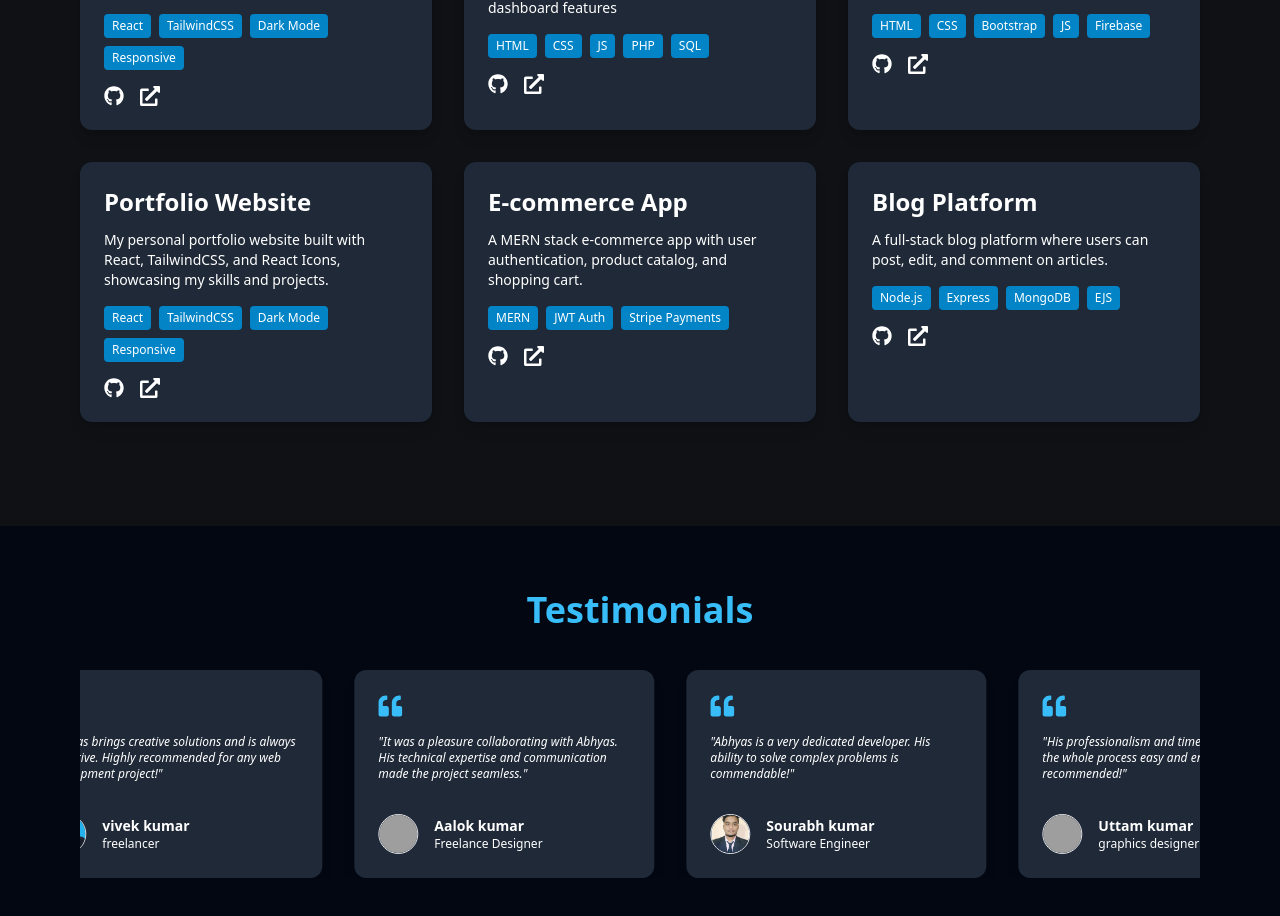
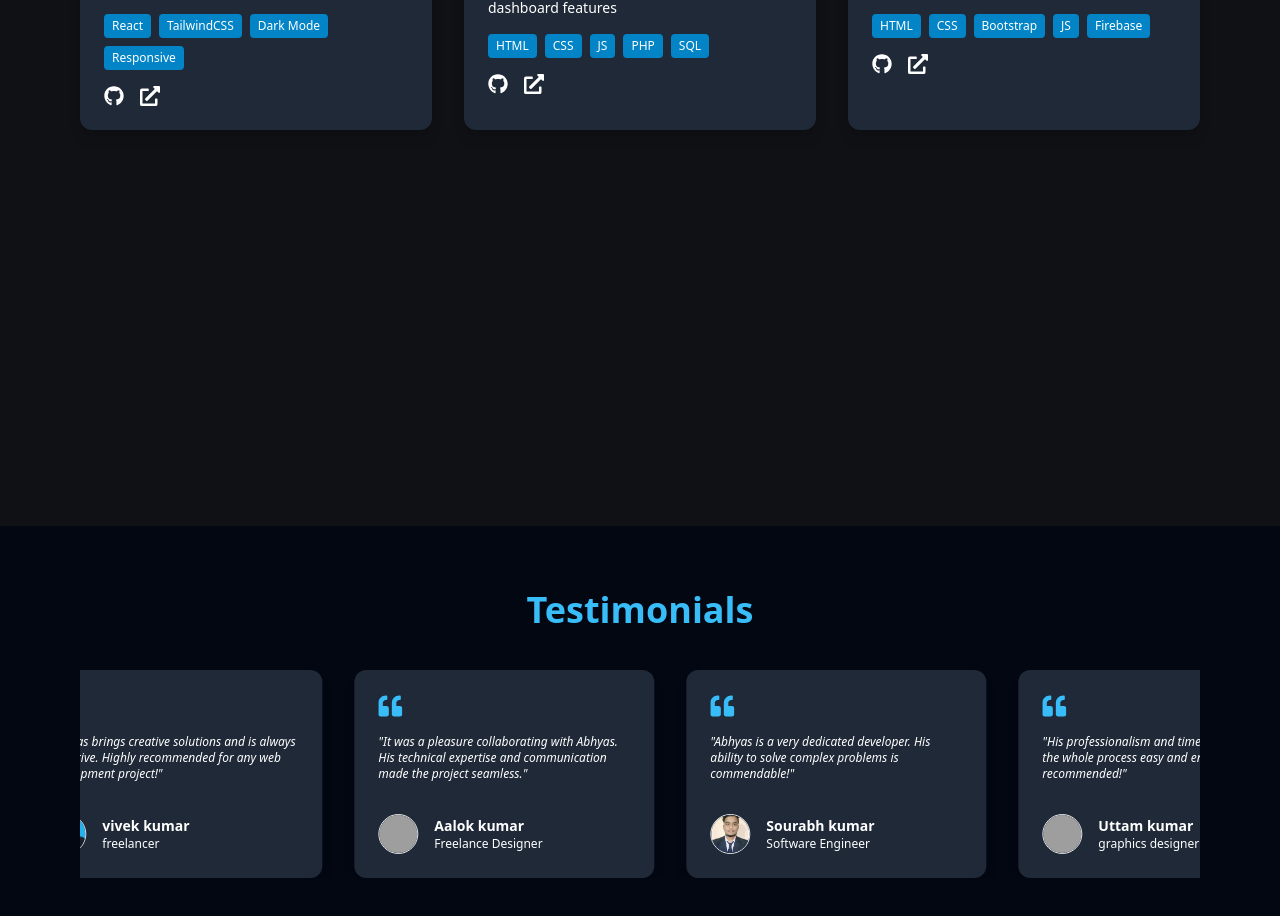
Before and after one commit to abhyaskumar/abhi-portfolio, a React (Vite) app: page / in a window 1280 px wide. Shown: the part 3536-4452 px from the top of the page. Built offline with nearby package versions, Linux system fonts and the light colour scheme; grey boxes are pictures that could not be loaded.

Commit message:
Updated code

```diff
--- a/src/components/projects.jsx
+++ b/src/components/projects.jsx
@@ -22,27 +22,6 @@ const projects = [
     github: 'https://github.com/abhyaskumar/blog-platform',
     demo: 'https://tripmaster.netlify.app/',
     tech: ['HTML', 'CSS', 'Bootstrap', 'JS', 'Firebase'],
-  },
-   {
-    title: 'Portfolio Website',
-    description: 'My personal portfolio website built with React, TailwindCSS, and React Icons, showcasing my skills and projects.',
-    github: 'https://github.com/abhyaskumar',
-    demo: '#Home', // you can replace with live URL if hosted
-    tech: ['React', 'TailwindCSS', 'Dark Mode', 'Responsive'],
-  },
-  {
-    title: 'E-commerce App',
-    description: 'A MERN stack e-commerce app with user authentication, product catalog, and shopping cart.',
-    github: 'https://github.com/abhyaskumar/ecommerce-app',
-    demo: '#',
-    tech: ['MERN', 'JWT Auth', 'Stripe Payments'],
-  },
-  {
-    title: 'Blog Platform',
-    description: 'A full-stack blog platform where users can post, edit, and comment on articles.',
-    github: 'https://github.com/abhyaskumar/blog-platform',
-    demo: '#',
-    tech: ['Node.js', 'Express', 'MongoDB', 'EJS'],
   },
 ];
 
```
